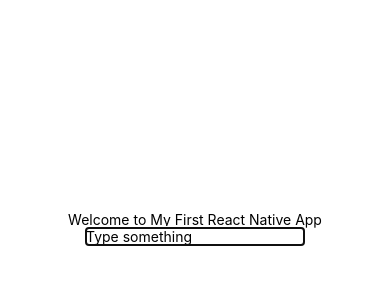
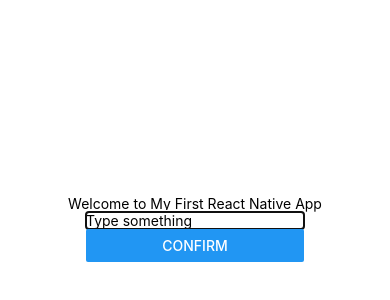
Before and after one commit to wangyan1005/my-first-app, a React Native app: screen / in a window 390 px wide. Shown: the part 194-494 px from the top of the page. Built offline with nearby package versions, Linux system fonts and the light colour scheme.

Commit message:
add confirm button to Input component with text confirm

```diff
--- a/components/Input.tsx
+++ b/components/Input.tsx
@@ -1,4 +1,4 @@
-import { View, TextInput, Text } from 'react-native'
+import { View, TextInput, Text, Button } from 'react-native'
 import React from 'react'
 
 interface InputProps {
@@ -8,6 +8,10 @@
 const Input = ({focus} : InputProps) => {
   const [text, setText] = React.useState('');
   const [isFocused, setIsFocused] = React.useState(true);
+
+  function handleConfirm() {
+    console.log("user has typed: ", text);
+  }
 
   return (
     <View>
@@ -31,6 +35,12 @@
       {!isFocused && text.length < 3 &&
         <Text>Please type more than 3 characters</Text>
       }
+
+      <Button
+        title="confirm"
+        onPress={handleConfirm}
+      />
+
     </View>
   )
 }
```
